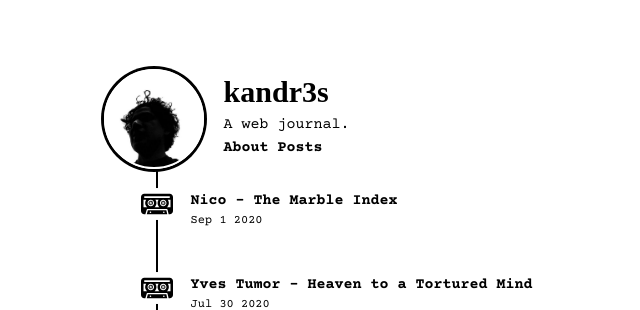
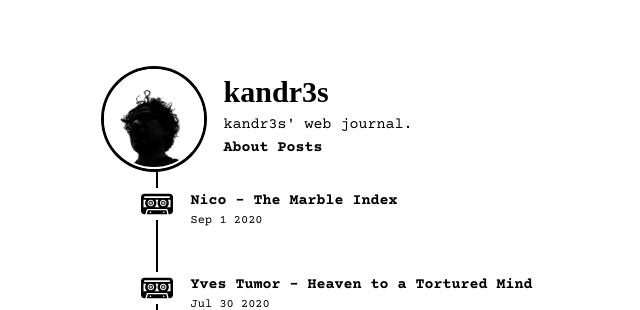
Before and after one commit to kandr3s/kandr3s.github.io, a Jekyll site: the page built from index.html, in a window 1280 px wide. Shown: the top 310 px of the page, without its empty margins (310-950 px from the left). Built offline with Jekyll 4.4.1, drawn with Linux system fonts in a browser that asks for light colours; nearby versions of some CDN libraries; some of the changed lines change nothing that is shown.

Commit message:
General settings and SEO update

```diff
--- a/_config.yml
+++ b/_config.yml
@@ -1,12 +1,12 @@
 # General
 baseurl: ''
-name: "kandr3s"
+name: "Andrés Cárdenas"
 logo: "/images/kandr3s.jpg"
 author: "kandr3s"
-tagline: "A web journal."
+tagline: "kandr3s' web journal."
 
 # SEO
-description: "kandr3s' web journal on records, films and books"
+description: "kandr3s' website: a personal journal on records, films and books"
 twitter:
   username: kandr3s
   card: summary
```
